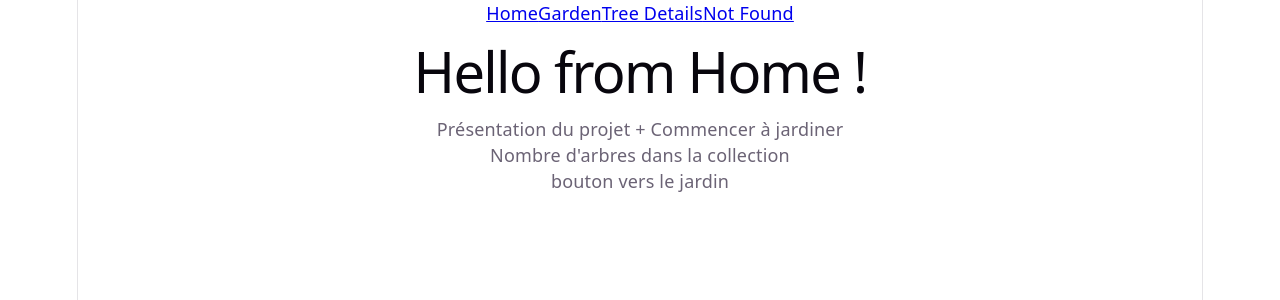
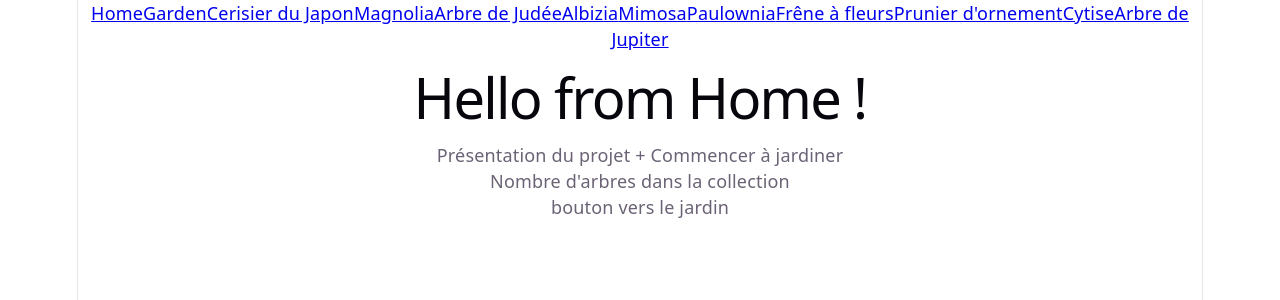
Before and after one commit to SophieLDL/solo-rush-2, a React (Vite) app: page / in a window 1280 px wide. Before the commit this address had no page. Shown: the top 300 px of the page. Built offline with nearby package versions, Linux system fonts and the light colour scheme.

Commit message:
add content to component, and links between pages and components

```diff
--- a/src/components/TreeCard.tsx
+++ b/src/components/TreeCard.tsx
@@ -1,7 +1,19 @@
-function TreeCard() {
+import type { Tree } from "../data/Tree";
+
+interface TreeCardProps {
+    tree: Tree;
+}
+
+
+function TreeCard({ tree }: TreeCardProps) {
     return (
         <>
-            <h1>coucou de l'arbre</h1>
+            <h1>{tree.name}</h1>
+            <img style={{ width: "50%" }} src={tree.image} alt={`image d'un ${tree.name}`} />
+            <p>Nom scientifique : {tree.scientificName}</p>
+            <p>Couleur des fleurs : {tree.flowerColor}</p>
+            <p>{tree.rarity}</p>
         </>
     )
 }
+export default TreeCard;
--- /dev/null
+++ b/src/components/TreeDetails.tsx
@@ -0,0 +1,23 @@
+import type { Tree } from "../data/Tree";
+
+interface TreeDetailsProps {
+    tree: Tree;
+}
+
+function TreeDetails({ tree }: TreeDetailsProps) {
+    return (
+        <>
+            <h1>Détails</h1>
+            <h2>{tree.name} <em>({tree.scientificName})</em></h2>
+            <img style={{ width: "50%" }} src={tree.image} alt={`image d'un ${tree.name}`} />
+            <p>Couleur des fleurs : {tree.flowerColor}.</p>
+            <p>{tree.rarity}</p>
+            <p>Niveau {tree.level} || {tree.xp} XP</p>
+            <p>Prochain niveau : {tree.xpToNextLevel}</p>
+            <p>{tree.growthStage}</p>
+            <button>Arroser</button>
+        </>
+    );
+}
+
+export default TreeDetails;
--- a/src/data/Tree.ts
+++ b/src/data/Tree.ts
@@ -1,6 +1,7 @@
 export interface Tree {
     id: number;
     name: string;
+    url: string;
     scientificName: string;
     flowerColor: string;
     level: number;
--- a/src/data/data.tsx
+++ b/src/data/data.tsx
@@ -6,6 +6,7 @@ export const trees: Tree[] =
         {
             "id": 1,
             "name": "Cerisier du Japon",
+            "url": "cerisier",
             "scientificName": "Prunus serrulata",
             "flowerColor": "Rose",
             "level": 1,
@@ -19,6 +20,7 @@ export const trees: Tree[] =
         {
             "id": 2,
             "name": "Magnolia",
+            "url": "magnolia",
             "scientificName": "Magnolia soulangeana",
             "flowerColor": "Rose et blanc",
             "level": 1,
@@ -32,6 +34,7 @@ export const trees: Tree[] =
         {
             "id": 3,
             "name": "Arbre de Judée",
+            "url": "judee",
             "scientificName": "Cercis siliquastrum",
             "flowerColor": "Rose vif",
             "level": 1,
@@ -45,6 +48,7 @@ export const trees: Tree[] =
         {
             "id": 4,
             "name": "Albizia",
+            "url": "albizia",
             "scientificName": "Albizia julibrissin",
             "flowerColor": "Rose",
             "level": 1,
@@ -58,6 +62,7 @@ export const trees: Tree[] =
         {
             "id": 5,
             "name": "Mimosa",
+            "url": "mimosa",
             "scientificName": "Acacia dealbata",
             "flowerColor": "Jaune",
             "level": 1,
@@ -71,6 +76,7 @@ export const trees: Tree[] =
         {
             "id": 6,
             "name": "Paulownia",
+            "url": "paulownia",
             "scientificName": "Paulownia tomentosa",
             "flowerColor": "Violet",
             "level": 1,
@@ -84,6 +90,7 @@ export const trees: Tree[] =
         {
             "id": 7,
             "name": "Frêne à fleurs",
+            "url": "frene",
             "scientificName": "Fraxinus ornus",
             "flowerColor": "Blanc crème",
             "level": 1,
@@ -97,6 +104,7 @@ export const trees: Tree[] =
         {
             "id": 8,
             "name": "Prunier d'ornement",
+            "url": "prunier",
             "scientificName": "Prunus cerasifera",
             "flowerColor": "Rose pâle",
             "level": 1,
@@ -110,6 +118,7 @@ export const trees: Tree[] =
         {
             "id": 9,
             "name": "Cytise",
+            "url": "cytise",
             "scientificName": "Laburnum alpinum",
             "flowerColor": "Jaune",
             "level": 1,
@@ -123,6 +132,7 @@ export const trees: Tree[] =
         {
             "id": 10,
             "name": "Arbre de Jupiter",
+            "url": "jupiter",
             "scientificName": "Lagerstroemia indica",
             "flowerColor": "Rose",
             "level": 1,
--- a/src/pages/App.tsx
+++ b/src/pages/App.tsx
@@ -1,6 +1,7 @@
 import { useState } from "react";
 import "./App.css";
 import { Link, Outlet } from "react-router";
+import { trees } from "../data/data";
 
 function App() {
   return (
@@ -8,9 +9,10 @@ function App() {
       <nav>
         <Link to="/">Home</Link>
         <Link to="/garden">Garden</Link>
-        <Link to="/garden/:id">Tree Details</Link>
-        <Link to="*">Not Found</Link>
-      </nav>
+        {trees.map((tree) => (
+          <Link to={`/garden/${tree.url}`}>{tree.name}</Link>
+        ))}
+      </nav >
       <main>
         <Outlet />
       </main>
--- a/src/pages/Garden.tsx
+++ b/src/pages/Garden.tsx
@@ -1,9 +1,16 @@
+import TreeCard from "../components/TreeCard";
+import { trees } from "../data/data";
+
+
 function Garden() {
     return (
         <>
             <h1>Hello from Garden !</h1>
             <p>filtre par rareté et/ou couleurs de fleurs</p>
-            <p>TreeCards</p>
+            {trees.map((tree) => (
+                <TreeCard key={tree.id} tree={tree} />
+            ))}
+
         </>
     );
 }
--- a/src/pages/TreeDetails.tsx
+++ /dev/null
@@ -1,14 +0,0 @@
-function TreeDetails() {
-    return (
-        <>
-            <h1>Hello from Tree details !</h1>
-            <p>nom arbre</p>
-            <p>image</p>
-            <p>rareté</p>
-            <p>niveau / xp</p>
-            <p>Arroser</p>
-        </>
-    );
-}
-
-export default TreeDetails;
--- /dev/null
+++ b/src/pages/TreesDetails.tsx
@@ -0,0 +1,22 @@
+import { trees } from "../data/data";
+import TreeDetails from "../components/TreeDetails"
+import { useParams } from "react-router";
+
+function TreesDetails() {
+    const { url } = useParams()
+
+    const tree = trees.find((t) => t.url === url);
+
+    if (!tree) {
+        return (
+            <>
+                <h1>Arbre introuvable</h1>
+            </>
+        )
+            ;
+    }
+
+    return <TreeDetails tree={tree} />;
+}
+
+export default TreesDetails;
```
Also changed, not shown: src/main.tsx (+4 -4 lines).
